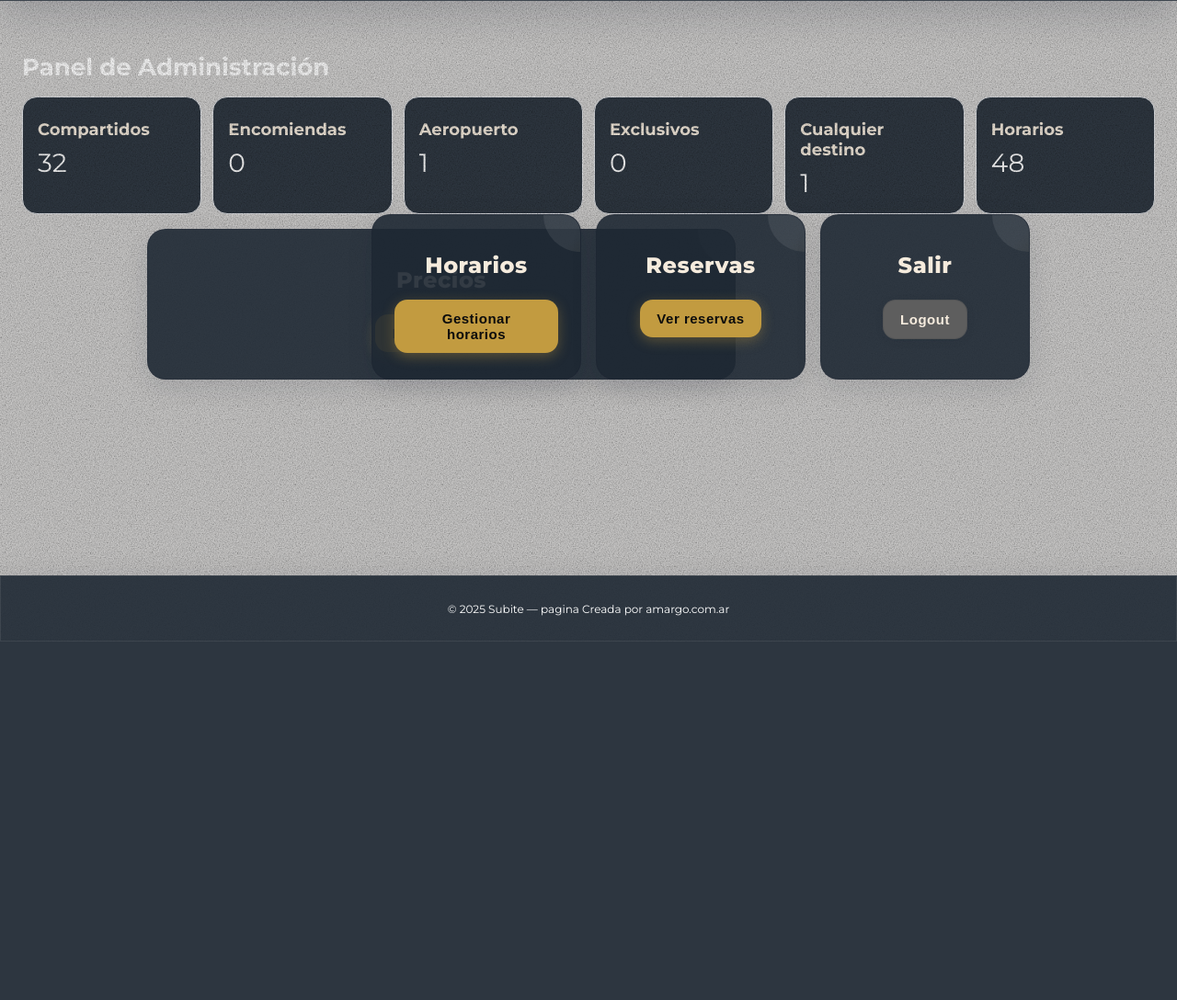
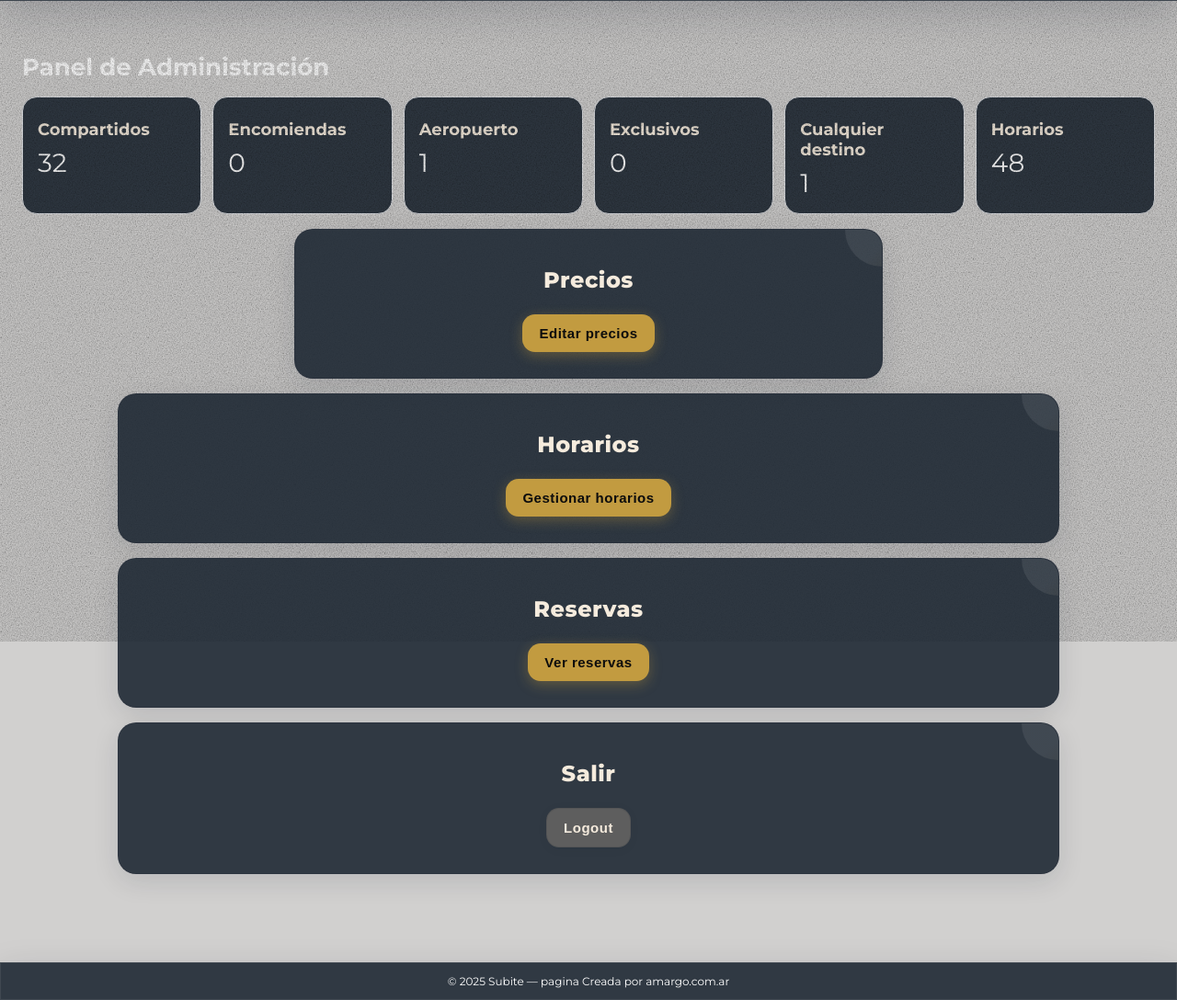
Before and after one commit to urielssan/subite, a Flask app: page /admin in a window 1280 px wide. Shown: the part 102-1190 px from the top of the page at 92% size. Before the commit the page ends 800 px from the top, so only its background shows below. Run offline with Flask 3, Linux system fonts and the light colour scheme; the visitor is signed in with stand-in values (Sample User, id 1).

Commit message:
ajuste de grid

```diff
--- a/static/style.css
+++ b/static/style.css
@@ -143,8 +143,8 @@ footer{
 .grid{
   display:grid;
   gap:16px;
-  grid-template-columns: repeat(auto-fit, minmax(220px, 1fr)); /* compacto y responsive */
-  width: min(92vw, 960px);
+  width: 80vw;
+  grid-template-columns: 1fr;
   margin-inline: auto;
   justify-items: stretch;
 }
@@ -302,6 +302,9 @@ button.secondary{
 .card h1, .card h2 .card td{ font-family: 'Righteous', sans-serif; }
 .card p { font-family: 'Lato', sans-serif; }
 
+.grid-confirm{
+  width: 100%;
+};
 @media (max-width: 420px){
   :root{ --footer-height: 64px; }
   .footer-container{
--- a/templates/confirm.html
+++ b/templates/confirm.html
@@ -4,7 +4,7 @@
   <h1>¡Reserva recibida!</h1>
   <p><strong>{{ category }}</strong></p>
   <h3>Detalle</h3>
- <div class="grid">
+ <div class="grid grid-confirm">
   {% for k,v in details.items() %}
     <div class="detail">
       <strong>{{ k }}</strong><br>{{ v }}
```
Also changed, not shown: data/subite.db.
